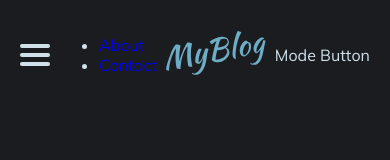
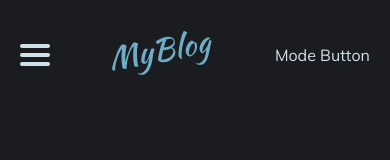
Before and after one commit to varietyrice/LielBlog, a Gatsby site: page / in a window 390 px wide. Built offline with nearby package versions, Linux system fonts and the light colour scheme; Gatsby itself is replaced by a stand-in of ours.

Commit message:
Provided the responsive styling for the Mobile Menu

```diff
--- /dev/null
+++ b/src/components/MobileMenu/MobileMenu.styles.js
@@ -0,0 +1,55 @@
+import styled, {createGlobalStyle} from 'styled-components'
+
+export const OverrideGlobalStyles = createGlobalStyle`
+    body{
+        overflow: ${props => (props.menuOpen ? "hidden": "auto")}
+    }
+`
+
+export const Wrapper = styled.div`
+    display: block;
+    position: fixed;
+    left: ${props => props.menuOpen ? '0px':'-320px'};
+    width: 250px;
+    height: 100%;
+    background: ${props => props.theme.colors.menuBackground};
+    top: 0px;
+    padding: 0 0 0 20px;
+    transition: all 0.3s ease;
+    z-index: 10;
+    box-shadow: 2px 0px 10px 0px rgba(0,0,0,0.3);
+    box-sizing: border-box;
+
+    @media screen and (min-width: 768px){
+        display: none;
+    }
+`
+
+export const Nav = styled.ul`
+    position: absolute;
+    width: 100%;
+    top: 100px;
+    list-style-type: none;
+    padding: 0;
+    font-family: 'Muli Regular', Arial, Helvetica, sans-serif;
+    font-size: 1.2rem;
+
+    a{
+        text-decoration: none;
+        color: ${props => props.theme.colors.textDark};
+    }
+
+    li{
+        transition: all 0.5s ease;
+        cursor: pointer;
+        margin: 10px 0;
+
+        .active{
+            font-weight: 800;
+        }
+
+        :hover{
+            opacity: 0.7;
+        }
+    }
+`
--- a/src/components/MobileMenu/index.js
+++ b/src/components/MobileMenu/index.js
@@ -1,9 +1,12 @@
 import React from 'react'
 import {Link} from 'gatsby'
+import {OverrideGlobalStyles, Wrapper, Nav} from './MobileMenu.styles'
 
 const MobileMenu = ({menuOpen, items}) =>
-            <div>
-                <ul>
+            <>
+                <OverrideGlobalStyles menuOpen={menuOpen} />
+                <Wrapper menuOpen={menuOpen}>
+                    <Nav>
                         {items.map(item =>
                             <li key={item.id}>
                                 <Link to={item.link} activeClassName="active">
@@ -11,6 +14,7 @@ const MobileMenu = ({menuOpen, items}) =>
                                 </Link>
                             </li>
                         )}
-                </ul>
-            </div>
+                    </Nav>
+                </Wrapper>
+            </>
 export default MobileMenu
```
Lines whose indentation alone changed are shown as unchanged.
